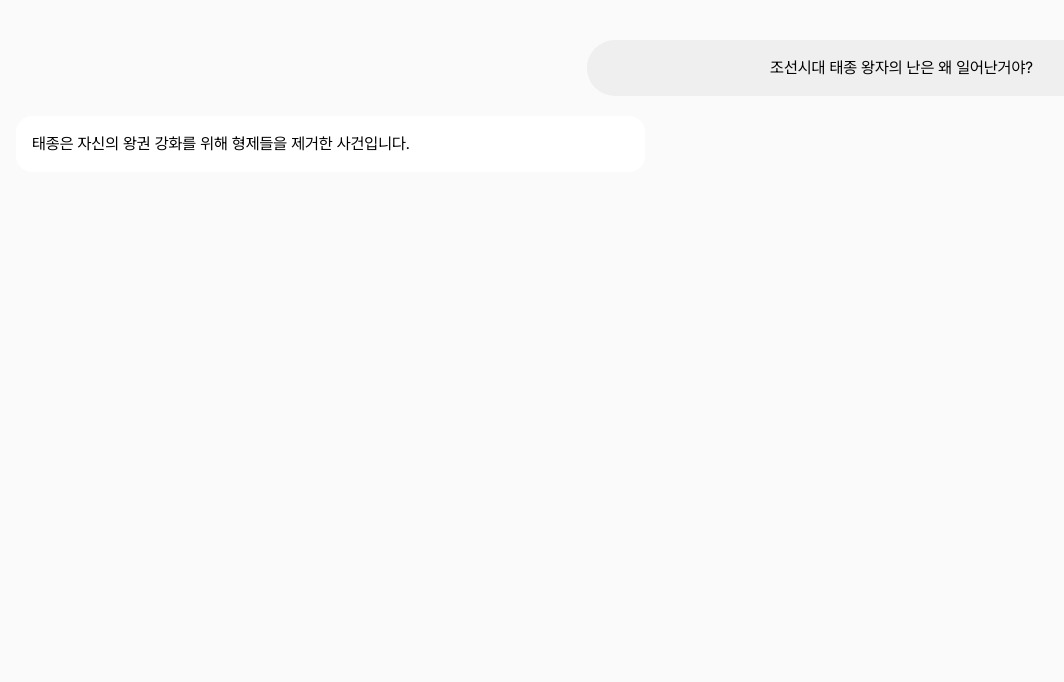
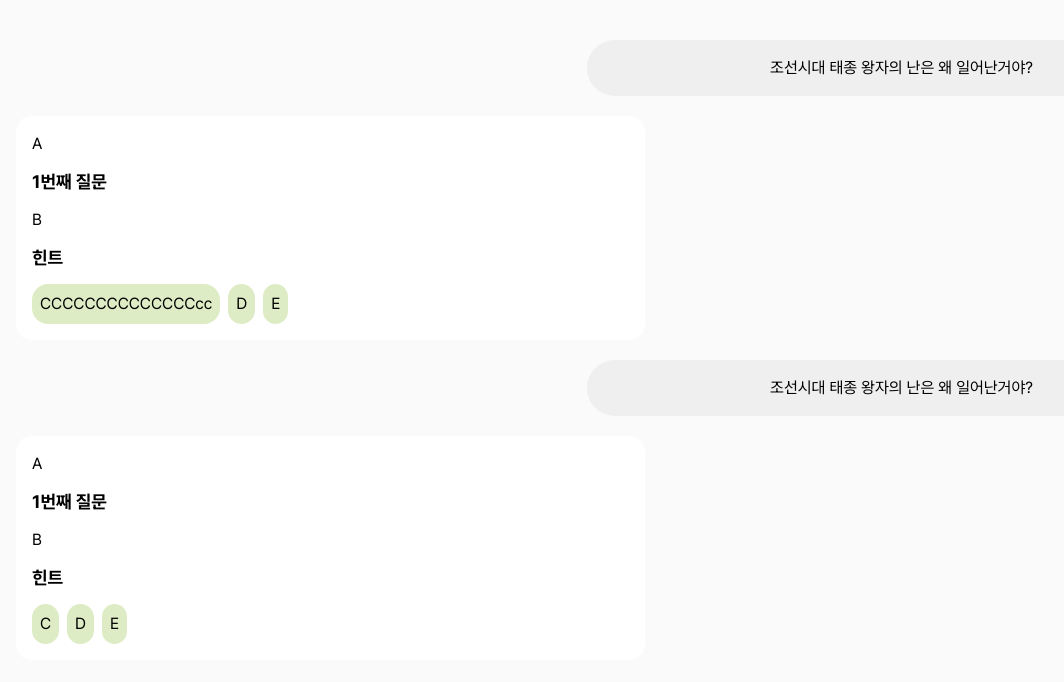
Before and after one commit to minjeongss/rag-korean-history-chatbot, a React (Vite) app in the folder client/: page / in a window 1280 px wide. Shown: the top 682 px of the page, without its empty margins (24-1088 px from the left). Built offline with nearby package versions, Linux system fonts and the light colour scheme.

Commit message:
feat: 서비스 대화 형태 구체화

```diff
--- a/client/index.html
+++ b/client/index.html
@@ -8,7 +8,8 @@
     <link
       rel="preload"
       href="./src/assets/fonts/PretendardVariable.woff2"
-      as="font/woff2"
+      as="font"
+      type="font/woff2"
       crossorigin="anonymous"
     />
   </head>
--- a/client/src/components/Button/index.tsx
+++ b/client/src/components/Button/index.tsx
@@ -1,6 +1,6 @@
 const Button = ({ imgSrc }: { imgSrc: string }) => {
   return (
-    <button className="w-12 h-12 p-2 flex justify-center items-center rounded-[16px] bg-[rgba(143,191,61,0.3)]">
+    <button className="w-12 h-12 p-2 flex justify-center items-center rounded-[16px] bg-[#8FBF3D]/50">
       <img
         src={imgSrc}
         alt="button"
--- a/client/src/pages/Communication/ServiceResponse.tsx
+++ b/client/src/pages/Communication/ServiceResponse.tsx
@@ -1,7 +1,25 @@
-const ServiceResponse = ({ text }: { text: string }) => {
+import type { ServiceTextType } from "../../types/Response";
+interface ServiceResponseProps {
+  text: ServiceTextType;
+}
+
+const ServiceResponse = ({ text }: ServiceResponseProps) => {
   return (
-    <div className="w-[39.31rem] h-auto flex justify-start items-center p-4 rounded-[16px] bg-[#FFFFFF]">
-      {text}
+    <div className="w-[39.31rem] h-auto flex flex-col gap-3 p-4 rounded-[16px] bg-[#FFFFFF]">
+      <div>{text.summary}</div>
+      <div className="text-lg font-bold">{text.index + 1}번째 질문</div>
+      <div>{text.question}</div>
+      <div className="text-lg font-bold">힌트</div>
+      <div className="flex flex-row gap-2">
+        {text.hints.map((hint, index) => (
+          <span
+            key={`${hint}+${index}`}
+            className="p-2 rounded-[16px] bg-[#8FBF3D]/30"
+          >
+            {hint}
+          </span>
+        ))}
+      </div>
     </div>
   );
 };
--- a/client/src/pages/Communication/index.tsx
+++ b/client/src/pages/Communication/index.tsx
@@ -1,22 +1,41 @@
+import type {
+  ServiceResponseType,
+  UserResponseType,
+} from "../../types/Response";
 import ServiceResponse from "./ServiceResponse";
 import UserResponse from "./UserResponse";
 
 const Communication = () => {
-  const responses = [
+  const responses: (UserResponseType | ServiceResponseType)[] = [
     { type: "user", text: "조선시대 태종 왕자의 난은 왜 일어난거야?" },
     {
       type: "service",
-      text: "태종은 자신의 왕권 강화를 위해 형제들을 제거한 사건입니다.",
+      text: {
+        index: 0,
+        summary: "A",
+        question: "B",
+        hints: ["CCCCCCCCCCCCCCcc", "D", "E"],
+      },
+    },
+    { type: "user", text: "조선시대 태종 왕자의 난은 왜 일어난거야?" },
+    {
+      type: "service",
+      text: {
+        index: 0,
+        summary: "A",
+        question: "B",
+        hints: ["C", "D", "E"],
+      },
     },
   ];
   return (
     <div className="flex flex-col p-10 ">
       <ul className="flex flex-col gap-5">
-        {responses.map((response, idx) => (
+        {responses.map((response, index) => (
           <li
-            key={`${response.text}+${idx}`}
+            key={`${response.type}+${index}`}
             className={
-              idx % 2 === 0 ? "flex justify-end" : "flex justify-start"
+              index % 2 === 0 ? "flex justify-end" : "flex justify-start"
             }
           >
             {response.type === "user" ? (
--- /dev/null
+++ b/client/src/types/Response.ts
@@ -0,0 +1,16 @@
+export interface UserResponseType {
+  type: "user";
+  text: string;
+}
+
+export interface ServiceResponseType {
+  type: "service";
+  text: ServiceTextType;
+}
+
+export interface ServiceTextType {
+  index: number;
+  summary: string;
+  question: string;
+  hints: string[];
+}
```
